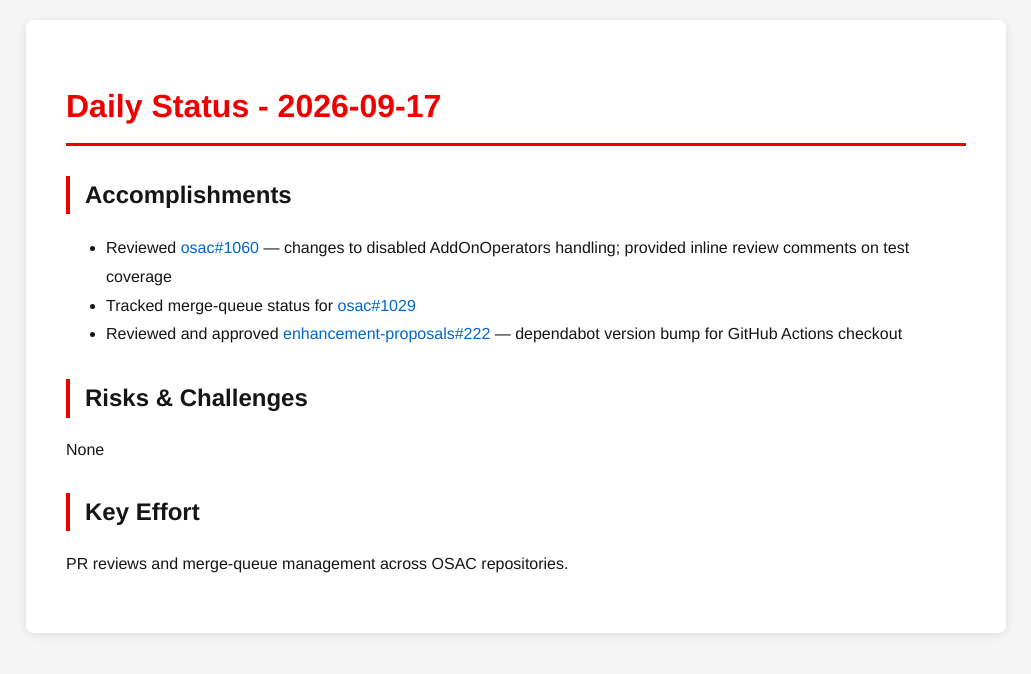
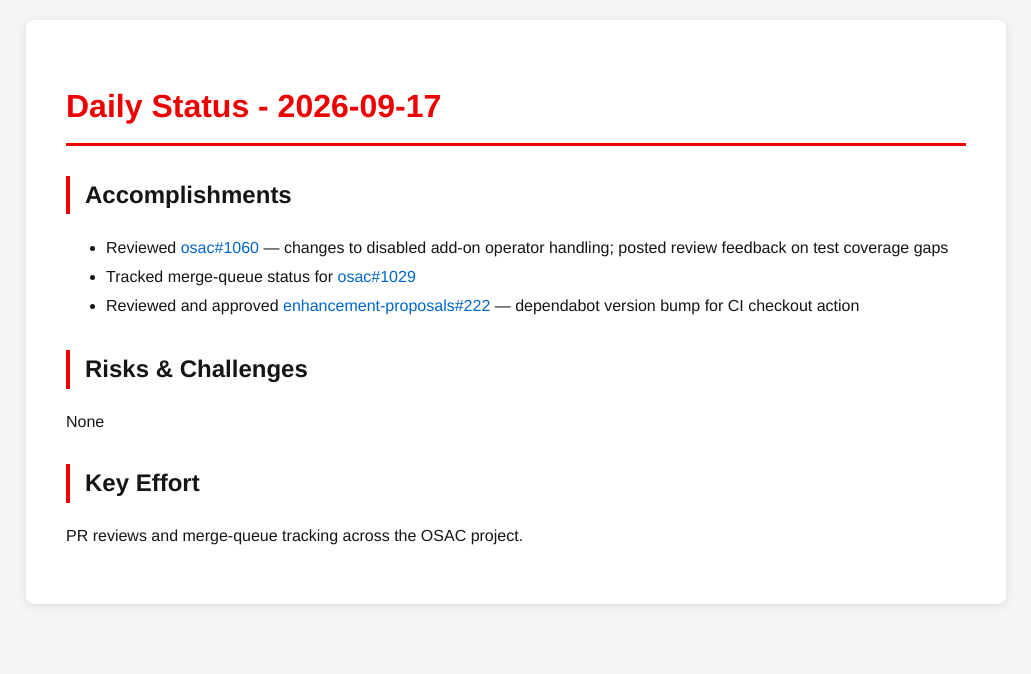
Before and after one commit to tzvatot/daily-status, a Jekyll site: the page built from 2026-09-17.md, in a window 1280 px wide. Shown: the top 674 px of the page, without its empty margins (124-1155 px from the left). Built offline with Jekyll 4.4.1, drawn with Linux system fonts in a browser that asks for light colours.

Commit message:
Daily status update - 2026-09-17

```diff
--- a/2026-09-17.md
+++ b/2026-09-17.md
@@ -7,12 +7,12 @@
 # Daily Status - 2026-09-17
 
 ## Accomplishments
-- Reviewed [osac#1060](https://github.com/osac-project/osac/pull/1060) — changes to disabled AddOnOperators handling; provided inline review comments on test coverage
+- Reviewed [osac#1060](https://github.com/osac-project/osac/pull/1060) — changes to disabled add-on operator handling; posted review feedback on test coverage gaps
 - Tracked merge-queue status for [osac#1029](https://github.com/osac-project/osac/pull/1029)
-- Reviewed and approved [enhancement-proposals#222](https://github.com/osac-project/enhancement-proposals/pull/222) — dependabot version bump for GitHub Actions checkout
+- Reviewed and approved [enhancement-proposals#222](https://github.com/osac-project/enhancement-proposals/pull/222) — dependabot version bump for CI checkout action
 
 ## Risks & Challenges
 None
 
 ## Key Effort
-PR reviews and merge-queue management across OSAC repositories.
+PR reviews and merge-queue tracking across the OSAC project.
```
